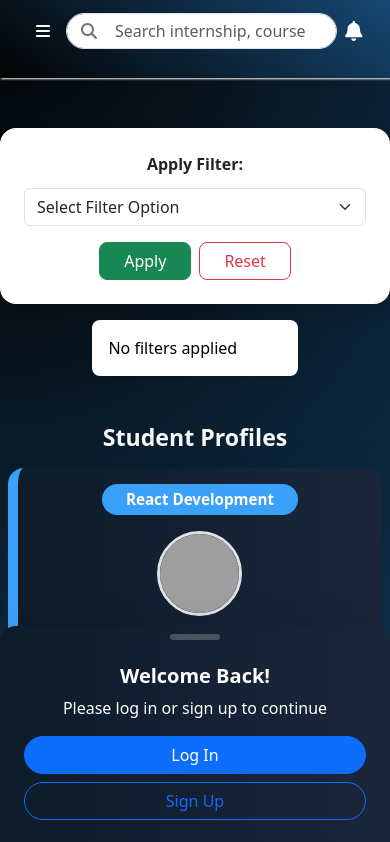
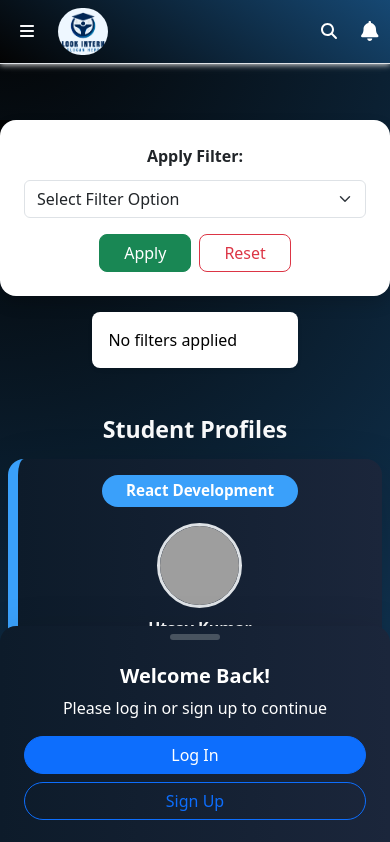
Before and after one commit to uts8434/Internship_Live_Project, a Next.js app: page /searchintern in a window 390 px wide. Shown: the top 842 px of the page. Built offline with nearby package versions, Linux system fonts and the light colour scheme; grey boxes are pictures that could not be loaded.

Commit message:
Updated code

```diff
--- a/src/app/component/carouselcontent.jsx
+++ b/src/app/component/carouselcontent.jsx
@@ -4,7 +4,7 @@ import 'bootstrap/dist/css/bootstrap.min.css';  // Add Bootstrap CSS
 
 function CarouselContent() {
   return (
-    <div style={{margin:" 2% 1%"}}>
+    <div style={{margin:" 1% 1%"}}>
       <style>
         {`
 
--- a/src/app/component/footer.jsx
+++ b/src/app/component/footer.jsx
@@ -42,10 +42,10 @@ function Footer() {
 
   return (
     <footer
-      className="position-fixed bottom-0 start-0 end-0 bg-dark text-white d-lg-none"
+      className=" container-fluid  position-fixed bottom-0 start-0 end-0 bg-dark text-white d-lg-none"
       style={{ zIndex: 1000 }}
     >
-      <div className="d-flex justify-content-around align-items-center py-2">
+      <div className="container-fluid d-flex justify-content-around align-items-center py-2">
         {navItems.map((item) => (
           <button
             key={item.id}
--- a/src/app/component/navbar.jsx
+++ b/src/app/component/navbar.jsx
@@ -9,25 +9,36 @@ import {
   faBell,
   faComments,
   faSearch,
+  faPaperPlane,
 } from "@fortawesome/free-solid-svg-icons";
 import "bootstrap/dist/css/bootstrap.min.css";
+
 import "@/app/globals.css";
+import Image from "next/image";
 
 const Navbar = () => {
-  const [isOpen, setIsOpen] = useState(false);
+  const [searchbar, setSearchBar] = useState(false);
   const [showPopup, setShowPopup] = useState(false);
   const [hasMounted, setHasMounted] = useState(false);
   const [startY, setStartY] = useState(null);
   const [isDragging, setIsDragging] = useState(false);
-
-  const toggleNavbar = () => setIsOpen(!isOpen);
-  const closeNavbar = () => setIsOpen(false);
 
   useEffect(() => {
     setHasMounted(true);
     const isSmallScreen = window.innerWidth < 768;
     if (isSmallScreen) setShowPopup(true);
   }, []);
+
+  const navItems = [
+    { href: "/", icon: faHome, label: "Home" },
+    { href: "/network", icon: faUser, label: "Network" },
+    { href: "/messaging", icon: faComments, label: "Messaging" },
+    { href: "/notification", icon: faBell, label: "Notifications" },
+    { href: "#", icon: faUser, label: "Profile",children: [
+      { href: "#profile", label: "View Profile" },
+      { href: "#Applied_Form", label: "Applied Form" },
+    ], },
+  ];
 
   // Swipe logic
   const handleTouchStart = (e) => setStartY(e.touches[0].clientY);
@@ -56,9 +67,15 @@ const Navbar = () => {
     setIsDragging(false);
   };
 
+  const showSearchBar = () => {
+    setSearchBar((prev) => !prev);
+  };
+  useEffect(() => {
+    import("bootstrap/dist/js/bootstrap.bundle.min.js");
+  }, []);
+
   return (
     <>
-      {/* 🔐 Swipeable Login/Signup Popup */}
       {hasMounted && showPopup && (
         <div
           className="position-fixed bottom-0 start-0 end-0 shadow-lg rounded-top-4"
@@ -94,89 +111,22 @@ const Navbar = () => {
         </div>
       )}
 
-      {/* 🧭 Navbar */}
-      <nav
-        className="navbar navbar-expand-lg navbar-dark gradient-bg"
-        style={{
-          position: "fixed",
-          top: 0,
-          left: 0,
-          right: 0,
-          padding: "0.7em 1em",
-          boxShadow: "1px 1px 2px white",
-          zIndex: 1000,
-        }}
-      >
-        {/* Wrapper for all navbar content */}
-        <div className="container-fluid d-flex align-items-center justify-content-between w-100 gap-3">
-          {/* Brand (only visible on large) */}
+      {/*  Navbar */}
+      <nav className="navbar navbar-expand-lg navbar-dark gradient-bg border-bottom Shadow ">
+        {/*for web view  */}
+        <div className="container-fluid d-lg-flex d-none align-items-center justify-content-between w-100 gap-3">
+
           <div className="d-none d-lg-block fw-bold text-white fs-5">
             CareerLaunchPad
           </div>
 
-          {/* Mobile: Toggle + Search + Bell */}
-          <div className="d-flex d-lg-none align-items-center flex-grow-1 gap-2">
-            <button
-              className="btn btn-outline-light border-0 p-2"
-              type="button"
-              onClick={toggleNavbar}
-            >
-              <FontAwesomeIcon icon={faBars} />
-            </button>
-
-            <div className="flex-grow-1 position-relative">
-              <FontAwesomeIcon
-                icon={faSearch}
-                className="text-secondary position-absolute"
-                style={{
-                  left: "15px",
-                  top: "50%",
-                  transform: "translateY(-50%)",
-                }}
-              />
-              <input
-                type="search"
-                className="form-control rounded-pill ps-5"
-                placeholder="Search internship, course etc"
-                list="search-suggestions"
-                style={{ height: "36px" }}
-              />
-              <datalist id="search-suggestions">
-                <option value="Web Development" />
-                <option value="AI & ML" />
-                <option value="Data Science" />
-                <option value="Internships" />
-                <option value="Trending Courses" />
-              </datalist>
-            </div>
-
-            <FontAwesomeIcon
-              icon={faBell}
-              size="lg"
-              className="text-white"
-              style={{ cursor: "pointer" }}
-            />
-          </div>
-
-          {/* Navbar Links (collapsed in mobile) */}
-          <div
-            className={`navbar-collapse d-lg-flex ${
-              isOpen ? "mobile-show" : "mobile-hide"
-            }`}
-          >
+          <div className={` d-lg-flex  d-none `}>
             <ul className="navbar-nav text-start ms-auto d-flex align-items-center gap-3">
-              {[
-                { href: "/", icon: faHome, label: "Home" },
-                { href: "/network", icon: faUser, label: "Network" },
-                { href: "/messaging", icon: faComments, label: "Messaging" },
-                { href: "/notification", icon: faBell, label: "Notifications" },
-                { href: "#", icon: faUser, label: "Profile" },
-              ].map(({ href, icon, label }) => (
+              {navItems.map(({ href, icon, label }) => (
                 <li className="nav-item" key={label}>
                   <Link
                     className="nav-link d-flex flex-lg-column align-items-center"
                     href={href}
-                    onClick={closeNavbar}
                   >
                     <FontAwesomeIcon
                       icon={icon}
@@ -186,10 +136,149 @@ const Navbar = () => {
                   </Link>
                 </li>
               ))}
+
+              {/* <li className="nav-item dropdown position-static">
+                <a
+                  className="nav-link dropdown-toggle d-flex flex-lg-column align-items-center"
+                  href="#"
+                  role="button"
+                  data-bs-toggle="dropdown"
+                  aria-expanded="false"
+                >
+                  <FontAwesomeIcon
+                    icon={faUser}
+                    className="mb-lg-1 me-lg-0 me-2"
+                  />
+                  <span>Profile</span>
+                </a>
+                <ul className="dropdown-menu dropdown-menu-end mt-2 p-2 shadow rounded-3">
+                  <li>
+                    <Link className="dropdown-item" href="/profile">
+                      View Profile
+                    </Link>
+                  </li>
+                  <li>
+                    <Link className="dropdown-item" href="/applications">
+                      Applied Form
+                    </Link>
+                  </li>
+                  <li>
+                    <Link className="dropdown-item" href="/report">
+                      Report Fraud
+                    </Link>
+                  </li>
+                </ul>
+              </li> */}
             </ul>
           </div>
         </div>
+
+        {/* Mobile: view + Search + Bell */}
+        <div className="d-lg-none d-flex container-fluid align-items-center justify-content-between w-100 gap-3">
+          <div className="w-100 d-flex justify-content-between align-items-center">
+            <div className="d-flex gap-3 align-items-center">
+              <button
+                className="btn btn-outline-light border-0 p-2"
+                data-bs-toggle="offcanvas"
+                data-bs-target="#myOffcanvas"
+                type="button"
+              >
+                <FontAwesomeIcon icon={faBars} />
+              </button>
+              <a href="/">
+                <img
+                  src="/LookIntern_Logo.png"
+                  width="50"
+                  alt="Brand Logo"
+                  className="rounded-5 object-fit-cover"
+                />
+              </a>
+            </div>
+
+            <div className="d-flex gap-4 align-items-center">
+              <FontAwesomeIcon
+                icon={faSearch}
+                onClick={showSearchBar}
+                style={{ cursor: "pointer" }}
+              />
+              <FontAwesomeIcon
+                icon={faBell}
+                size="lg"
+                className="text-white"
+                style={{ cursor: "pointer" }}
+              />
+            </div>
+          </div>
+
+          <div
+            className="offcanvas offcanvas-start text-bg-dark"
+            tabIndex="-1"
+            id="myOffcanvas"
+            aria-labelledby="offcanvasLabel"
+          >
+            <div className="offcanvas-header">
+              <h5 className="offcanvas-title" id="offcanvasLabel">
+                Look Intern
+              </h5>
+              <button
+                type="button"
+                className="btn-close btn-close-white"
+                data-bs-dismiss="offcanvas"
+                aria-label="Close"
+              ></button>
+            </div>
+            <div className="offcanvas-body gradient-bg">
+              <ul className="nav flex-column gap-3 ">
+                {navItems.map(({ href, icon, label }) => (
+                  <li className="nav-item" key={label}>
+                    <Link
+                      className="nav-link d-flex align-items-center gap-2 text-white"
+                      href={href}
+                      onClick={() => {
+
+                        const closeBtn = document.querySelector('[data-bs-dismiss="offcanvas"]');
+                        closeBtn?.click();
+                      }}
+                    >
+                      <FontAwesomeIcon icon={icon} />
+                      <span>{label}</span>
+                    </Link>
+                  </li>
+                ))}
+              </ul>
+            </div>
+          </div>
+        </div>
       </nav>
+      <div className="d-flex justify-content-center align-items-center pt-2 w-100">
+        {searchbar && (
+          <>
+            <div className="d-flex d-lg-none justify-content-center align-items-center w-100 bg-light  rounded-pill pe-2 ps-4   mx-3">
+              <input
+                type="search"
+                className="d-lg-none d-flex  text-start  py-1 border-0   w-100"
+                style={{ outline: "none" }}
+                placeholder="Search internship, course etc"
+                list="search-suggestions"
+              />
+
+              <div className="text-center ms-1 mt-1">
+                <FontAwesomeIcon
+                  className="gradient-bg p-2 rounded-circle"
+                  icon={faPaperPlane}
+                />
+              </div>
+            </div>
+            <datalist id="search-suggestions">
+              <option value="Web Development" />
+              <option value="AI & ML" />
+              <option value="Data Science" />
+              <option value="Internships" />
+              <option value="Trending Courses" />
+            </datalist>
+          </>
+        )}
+      </div>
     </>
   );
 };
--- a/src/app/globals.css
+++ b/src/app/globals.css
@@ -9,6 +9,10 @@
 .gradient-bg {
     background: linear-gradient(35deg, var(--first_color), var(--second_color));
 }
+
+
+
+
 .body_bg {
     background: radial-gradient(circle at top left, var(--first_color), var(--second_color));
     background-repeat: no-repeat;
@@ -38,32 +42,11 @@
     }
   }
 
-  /* Base collapsed state */
-.navbar-collapse.mobile-hide {
-  display: block;
-  max-height: 0;
-  opacity: 0;
-  overflow: hidden;
-  transition: all 0.4s ease-in-out;
+.Shadow{
+  box-shadow: 0px 1px 6px  #dadada;
 }
 
-/* Expanded state with animation */
-.navbar-collapse.mobile-show {
-  display: block;
-  max-height: 500px; /* enough for your nav */
-  opacity: 1;
-  transition: all 0.4s ease-in-out;
-}
 
-/* Desktop always visible */
-@media (min-width: 992px) {
-  .navbar-collapse.mobile-hide,
-  .navbar-collapse.mobile-show {
-    max-height: none !important;
-    opacity: 1 !important;
-    overflow: visible !important;
-  }
-}
 
 .underline-on-hover:hover {
   text-decoration: underline;
--- a/src/app/layout.js
+++ b/src/app/layout.js
@@ -1,7 +1,9 @@
 import { Geist, Geist_Mono } from "next/font/google";
+
 import "./globals.css";
 import Navbar from "./component/navbar";
 import Footer from "./component/footer";
+
 
 const geistSans = Geist({
   variable: "--font-geist-sans",
@@ -19,12 +21,13 @@ export const metadata = {
 };
 
 export default function RootLayout({ children }) {
+
   return (
     <html lang="en">
 
       <body className={`${geistSans.variable} ${geistMono.variable} body_bg `} >
       <Navbar/>
-      <main className="body_bg"  style={{ paddingTop: "80px",marginBottom:"18%" }}>{children}</main>
+      <main className="body_bg"  style={{ marginBottom:"18%" }}>{children}</main>
         <Footer/>
       </body>
     </html>
```
Also changed, not shown: src/app/page.js (+15 -2 lines), public/LookIntern_Logo.png (added), public/LookIntern_Logo1.png (added).
